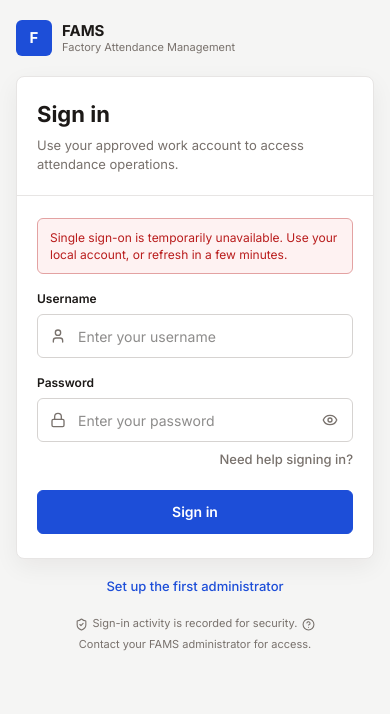
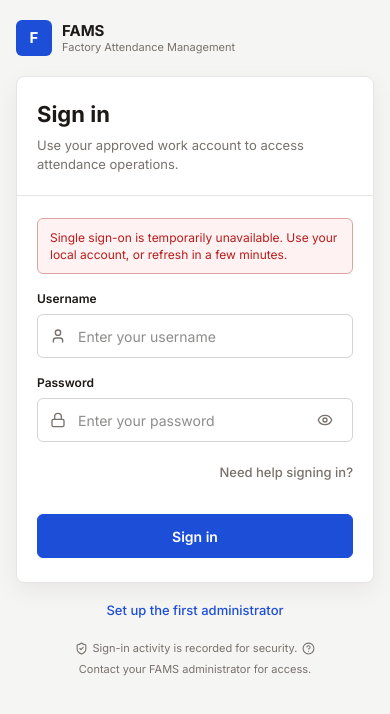
Before and after one commit to svcartons/fams, a React (Vite) app in the folder frontend/: page /login in a window 390 px wide. Shown: the top 714 px of the page. Built offline with nearby package versions, Linux system fonts and the light colour scheme; no server answers.

Commit message:
Fix mobile navigation layout

```diff
--- a/frontend/src/app/App.tsx
+++ b/frontend/src/app/App.tsx
@@ -42,10 +42,10 @@ function ProtectedShell() {
 
   return (
     <>
-      <div className="size-full flex flex-col md:flex-row bg-[var(--canvas)] overflow-hidden">
+      <div className="fams-app-shell flex flex-col md:flex-row bg-[var(--canvas)] overflow-hidden">
         <Navigation />
-        <main className="flex-1 min-h-0 min-w-0">
-          <div className="size-full overflow-y-auto pb-16 md:pb-0">
+        <main className="fams-app-main flex-1 min-h-0 min-w-0">
+          <div className="fams-app-scroll size-full overflow-y-auto pb-16 md:pb-0">
             <Outlet />
           </div>
         </main>
--- a/frontend/src/app/components/Today.tsx
+++ b/frontend/src/app/components/Today.tsx
@@ -482,6 +482,7 @@ export function Today() {
               action={{ label: 'Refresh', onClick: fetchAll }}
             />
           ) : (
+            <div className="fams-table-scroll overflow-x-auto">
             <table className="fams-table">
               <thead>
                 <tr>
@@ -500,6 +501,7 @@ export function Today() {
                 ))}
               </tbody>
             </table>
+            </div>
           )}
         </DataPanel>
       </div>
--- a/frontend/src/app/components/layout/PageShell.tsx
+++ b/frontend/src/app/components/layout/PageShell.tsx
@@ -14,14 +14,14 @@ export function PageShell({ title, description, actions, children, printTitle }:
     <div className="fams-page">
       <PrintHeader title={printTitle ?? title} subtitle={description} />
       <div className="fams-wrap">
-        <header className="flex flex-col gap-3 sm:flex-row sm:items-start sm:justify-between mb-6 fams-no-print">
+        <header className="fams-page-header flex flex-col gap-3 sm:flex-row sm:items-start sm:justify-between mb-6 fams-no-print">
           <div>
             <h1 className="text-xl font-semibold text-[var(--text)] tracking-tight">{title}</h1>
             {description && (
               <p className="text-[13px] text-[var(--muted)] mt-1 max-w-xl leading-relaxed">{description}</p>
             )}
           </div>
-          {actions && <div className="flex flex-wrap gap-2">{actions}</div>}
+          {actions && <div className="fams-page-actions flex flex-wrap gap-2">{actions}</div>}
         </header>
         {children}
       </div>
--- a/frontend/src/app/components/ui/DataTable.tsx
+++ b/frontend/src/app/components/ui/DataTable.tsx
@@ -110,7 +110,7 @@ export function DataTable<T>({
         </div>
       )}
 
-      <div className="overflow-x-auto">
+      <div className="fams-table-scroll overflow-x-auto" tabIndex={0} aria-label="Scrollable data table">
         <table className="fams-table">
           <thead>
             <tr>
--- a/frontend/src/styles/globals.css
+++ b/frontend/src/styles/globals.css
@@ -17,6 +17,33 @@ body, * {
   min-height: 100%;
   background: var(--canvas);
 }
+
+html, body, #root { min-height: 100%; width: 100%; }
+body { overflow-x: hidden; }
+
+.fams-app-shell {
+  min-height: 100dvh;
+  width: 100%;
+}
+
+.fams-app-main,
+.fams-app-scroll { min-width: 0; }
+
+.fams-mobile-topbar { display: none; }
+
+.fams-icon-btn {
+  display: inline-grid;
+  place-items: center;
+  width: 44px;
+  height: 44px;
+  flex-shrink: 0;
+  border: 1px solid var(--border);
+  border-radius: var(--radius);
+  background: var(--surface);
+  color: var(--text);
+}
+
+.fams-icon-btn svg { width: 20px; height: 20px; }
 
 .fams-wrap {
   max-width: 1400px;
@@ -33,11 +60,15 @@ body, * {
   width: 220px;
   background: var(--surface);
   border-right: 1px solid var(--border);
-  display: flex;
+  display: none;
   flex-direction: column;
   height: 100vh;
   position: sticky;
   top: 0;
+}
+
+@media (min-width: 768px) {
+  .fams-sidebar { display: flex; }
 }
 
 .fams-nav-link {
@@ -145,6 +176,7 @@ body, * {
 
 /* Tables */
 .fams-table { width: 100%; border-collapse: collapse; font-size: 13px; }
+.fams-table-scroll { max-width: 100%; -webkit-overflow-scrolling: touch; }
 
 .fams-table th {
   text-align: left;
@@ -270,6 +302,40 @@ body, * {
   background: var(--warning);
   color: white;
 }
+
+.fams-mobile-nav-inner {
+  display: grid;
+  grid-template-columns: repeat(5, minmax(0, 1fr));
+  min-height: 64px;
+  padding: 4px 6px max(4px, env(safe-area-inset-bottom));
+}
+
+.fams-mobile-nav { display: none; }
+
+@media (max-width: 767px) {
+  .fams-mobile-nav { display: block; }
+}
+
+.fams-mobile-nav-item {
+  position: relative;
+  display: flex;
+  min-width: 0;
+  min-height: 56px;
+  align-items: center;
+  justify-content: center;
+  flex-direction: column;
+  gap: 2px;
+  padding: 5px 2px;
+  border: 0;
+  background: transparent;
+  color: var(--muted);
+}
+
+.fams-mobile-nav-item[aria-current="page"] { color: var(--accent); }
+
+.fams-mobile-topbar,
+.fams-mobile-menu-backdrop,
+.fams-mobile-menu { display: none; }
 
 .fams-exception-btn {
   display: flex;
@@ -2661,6 +2727,104 @@ body, * {
   font-size: 14px;
   font-weight: 600;
   color: var(--text);
+}
+
+@media (max-width: 767px) {
+  .fams-mobile-topbar {
+    display: flex;
+    align-items: center;
+    justify-content: space-between;
+    gap: 12px;
+    min-height: 60px;
+    padding: max(8px, env(safe-area-inset-top)) 14px 8px;
+    background: var(--surface);
+    border-bottom: 1px solid var(--border);
+  }
+
+  .fams-mobile-topbar-brand { display: flex; align-items: center; gap: 9px; min-width: 0; }
+  .fams-mobile-topbar-mark {
+    display: grid;
+    place-items: center;
+    width: 30px;
+    height: 30px;
+    flex-shrink: 0;
+    border-radius: 5px;
+    background: var(--accent);
+    color: #fff;
+    font-size: 13px;
+    font-weight: 700;
+  }
+  .fams-mobile-topbar-product { font-size: 13px; font-weight: 700; line-height: 1.1; color: var(--text); }
+  .fams-mobile-topbar-title { margin-top: 2px; font-size: 11px; color: var(--muted); white-space: nowrap; overflow: hidden; text-overflow: ellipsis; }
+
+  .fams-wrap { padding: 18px 14px calc(92px + env(safe-area-inset-bottom)); }
+  .fams-page-header { margin-bottom: 18px; }
+  .fams-page-header h1 { font-size: 20px; }
+  .fams-page-actions { width: 100%; }
+  .fams-page-actions > * { flex: 1 1 calc(50% - 4px); min-width: 0; }
+  .fams-page-actions .fams-btn { width: 100%; min-height: 44px; padding: 0 10px; }
+  .fams-auth-card-body .fams-auth-input-action { width: 44px; height: 44px; }
+  .fams-auth-field-action .fams-auth-link { display: inline-flex; align-items: center; min-height: 44px; }
+
+  .fams-context-bar { align-items: flex-start; gap: 7px 12px; padding: 10px 12px; font-size: 12px; }
+  .fams-stat-cell, .fams-stat-cell-btn { padding: 12px 10px; }
+  .fams-stat-value { font-size: 19px; }
+  .fams-stat-label { font-size: 10px; }
+  .fams-card-header { padding: 12px; }
+  .fams-exception-btn, .fams-exception { padding: 11px 12px; }
+  .fams-table { min-width: 560px; }
+  .fams-table th, .fams-table td { padding: 10px 12px; }
+  .fams-input, select.fams-input { min-height: 44px; height: 44px; }
+  .fams-mobile-menu-backdrop {
+    display: block;
+    position: fixed;
+    inset: 0;
+    z-index: 60;
+    border: 0;
+    background: rgba(28, 25, 23, 0.38);
+  }
+  .fams-mobile-menu {
+    display: flex;
+    position: fixed;
+    right: 0;
+    bottom: 0;
+    left: 0;
+    z-index: 61;
+    max-height: min(78dvh, 620px);
+    flex-direction: column;
+    overflow-y: auto;
+    padding: 16px 14px calc(18px + env(safe-area-inset-bottom));
+    border-top: 1px solid var(--border);
+    border-radius: 14px 14px 0 0;
+    background: var(--surface);
+    box-shadow: 0 -12px 40px rgba(28, 25, 23, 0.16);
+  }
+  .fams-mobile-menu-head { display: flex; align-items: center; justify-content: space-between; gap: 12px; padding: 0 2px 14px; border-bottom: 1px solid var(--border); }
+  .fams-mobile-menu-kicker { font-size: 11px; font-weight: 700; letter-spacing: 0.08em; color: var(--accent); }
+  .fams-mobile-menu-user { margin-top: 3px; font-size: 14px; font-weight: 600; color: var(--text); }
+  .fams-mobile-menu-user span { margin-left: 5px; font-size: 11px; font-weight: 500; text-transform: capitalize; color: var(--muted); }
+  .fams-mobile-menu-links { display: grid; gap: 4px; padding: 12px 0; }
+  .fams-mobile-menu-link,
+  .fams-mobile-menu-signout {
+    display: flex;
+    align-items: center;
+    gap: 11px;
+    min-height: 46px;
+    padding: 0 12px;
+    border: 1px solid transparent;
+    border-radius: var(--radius);
+    color: var(--text);
+    font-size: 14px;
+    font-weight: 550;
+    text-decoration: none;
+    background: transparent;
+  }
+  .fams-mobile-menu-link svg, .fams-mobile-menu-signout svg { width: 18px; height: 18px; color: var(--muted); }
+  .fams-mobile-menu-link[aria-current="page"] { color: var(--accent); background: #EFF6FF; border-color: color-mix(in srgb, var(--accent) 15%, var(--border)); }
+  .fams-mobile-menu-link[aria-current="page"] svg { color: var(--accent); }
+  .fams-mobile-menu-badge { margin-left: auto; padding: 2px 7px; border-radius: 999px; background: var(--warning); color: #fff; font-size: 10px; font-weight: 700; }
+  .fams-mobile-menu-signout { width: 100%; border-top: 1px solid var(--border); border-radius: 0; padding-top: 12px; color: var(--danger); }
+  .fams-mobile-menu-signout svg { color: var(--danger); }
 }
 
 @media print {
```
Also changed, not shown: frontend/src/app/components/Navigation.tsx (+95 -4 lines).
